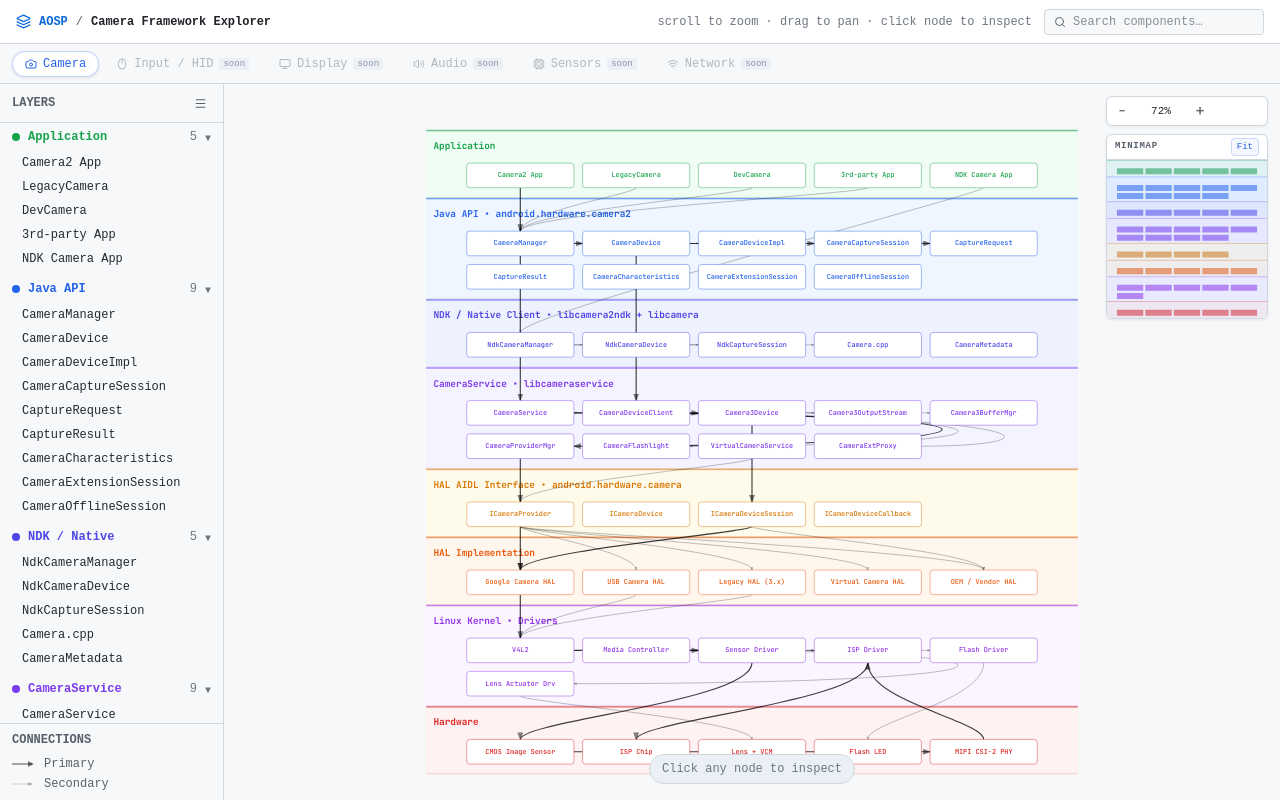
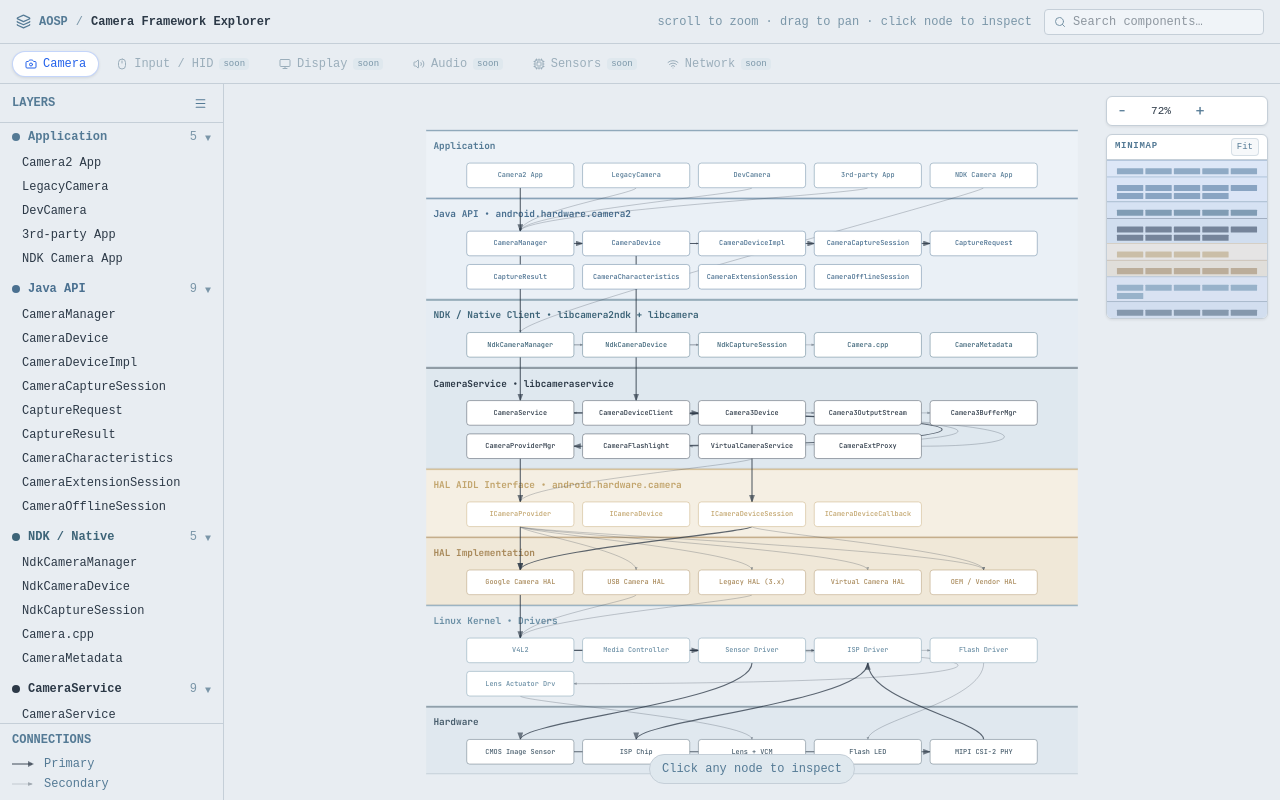
Before and after one commit to jooojub/aosp-code-explorer, a React (Vite) app: page / in a window 1280 px wide. Built offline with nearby package versions, Linux system fonts and the light colour scheme.

Commit message:
style: update UI color palette to a professional blue-gray theme

```diff
--- a/src/App.jsx
+++ b/src/App.jsx
@@ -11,7 +11,7 @@ function ModuleTabs({ active, onChange }) {
   return (
     <div
       className="flex-shrink-0 flex items-center gap-1 px-3 border-b"
-      style={{ borderColor: '#d0d7de', background: '#f6f8fa', height: 40 }}
+      style={{ borderColor: '#C5CFD8', background: '#E8EDF2', height: 40 }}
     >
       {MODULES.map(mod => {
         const Icon = mod.icon;
@@ -25,7 +25,7 @@ function ModuleTabs({ active, onChange }) {
               fontFamily: 'monospace',
               cursor: mod.ready ? 'pointer' : 'default',
               background: isActive ? '#ffffff' : 'transparent',
-              color: isActive ? mod.color : mod.ready ? '#57606a' : '#b0b8c1',
+              color: isActive ? mod.color : mod.ready ? '#547A95' : '#9BAEBB',
               border: isActive ? `1px solid ${mod.color}44` : '1px solid transparent',
               boxShadow: isActive ? '0 1px 3px rgba(0,0,0,0.10)' : 'none',
             }}
@@ -35,7 +35,7 @@ function ModuleTabs({ active, onChange }) {
             {!mod.ready && (
               <span
                 className="text-xs px-1 rounded"
-                style={{ fontSize: 9, background: '#eaf0f6', color: '#8c959f', fontFamily: 'monospace' }}
+                style={{ fontSize: 9, background: '#DFE8EE', color: '#7A96A8', fontFamily: 'monospace' }}
               >
                 soon
               </span>
@@ -69,30 +69,30 @@ export default function App() {
   }, [search]);
 
   return (
-    <div className="flex flex-col h-screen overflow-hidden" style={{ background: '#ffffff', color: '#1f2328' }}>
+    <div className="flex flex-col h-screen overflow-hidden" style={{ background: '#E8EDF2', color: '#2C3947' }}>
 
       {/* Header */}
       <header
         className="flex-shrink-0 flex items-center gap-3 px-4 h-11 border-b"
-        style={{ borderColor: '#d0d7de', background: '#ffffff' }}
+        style={{ borderColor: '#C5CFD8', background: '#E8EDF2' }}
       >
         <div className="flex items-center gap-2">
-          <Layers size={15} style={{ color: '#0969da' }} />
-          <span className="text-xs font-bold" style={{ color: '#0969da', fontFamily: 'monospace' }}>AOSP</span>
-          <span className="text-xs" style={{ color: '#57606a', fontFamily: 'monospace' }}>/</span>
-          <span className="text-xs font-semibold" style={{ color: '#1f2328', fontFamily: 'monospace' }}>
+          <Layers size={15} style={{ color: '#547A95' }} />
+          <span className="text-xs font-bold" style={{ color: '#547A95', fontFamily: 'monospace' }}>AOSP</span>
+          <span className="text-xs" style={{ color: '#7A96A8', fontFamily: 'monospace' }}>/</span>
+          <span className="text-xs font-semibold" style={{ color: '#2C3947', fontFamily: 'monospace' }}>
             Camera Framework Explorer
           </span>
         </div>
 
         <div className="flex-1" />
 
-        <span className="text-xs hidden md:block" style={{ color: '#6e7781', fontFamily: 'monospace' }}>
+        <span className="text-xs hidden md:block" style={{ color: '#7A96A8', fontFamily: 'monospace' }}>
           scroll to zoom · drag to pan · click node to inspect
         </span>
 
         <div className="relative">
-          <Search size={12} className="absolute left-2.5 top-1/2 -translate-y-1/2" style={{ color: '#57606a' }} />
+          <Search size={12} className="absolute left-2.5 top-1/2 -translate-y-1/2" style={{ color: '#7A96A8' }} />
           <input
             type="text"
             placeholder="Search components…"
@@ -100,21 +100,21 @@ export default function App() {
             onChange={e => setSearch(e.target.value)}
             className="pl-7 pr-7 py-1 text-xs rounded outline-none"
             style={{
-              background: '#f6f8fa',
-              border: '1px solid #d0d7de',
-              color: '#1f2328',
+              background: '#F0F4F8',
+              border: '1px solid #C5CFD8',
+              color: '#2C3947',
               fontFamily: 'monospace',
               width: 220,
               transition: 'border-color 0.15s',
             }}
-            onFocus={e => (e.target.style.borderColor = '#0969da')}
-            onBlur={e => (e.target.style.borderColor = '#d0d7de')}
+            onFocus={e => (e.target.style.borderColor = '#547A95')}
+            onBlur={e => (e.target.style.borderColor = '#C5CFD8')}
           />
           {search && (
             <button
               onClick={() => setSearch('')}
               className="absolute right-2 top-1/2 -translate-y-1/2"
-              style={{ color: '#57606a' }}
+              style={{ color: '#7A96A8' }}
             >
               <X size={11} />
             </button>
@@ -146,9 +146,9 @@ export default function App() {
             <div
               className="absolute bottom-4 left-1/2 -translate-x-1/2 text-xs px-3 py-1.5 rounded-full pointer-events-none"
               style={{
-                background: '#eaf0f6',
-                border: '1px solid #d0d7de',
-                color: '#6e7781',
+                background: '#DFE8EE',
+                border: '1px solid #C5CFD8',
+                color: '#547A95',
                 fontFamily: 'monospace',
               }}
             >
--- a/src/components/ArchMap.jsx
+++ b/src/components/ArchMap.jsx
@@ -68,7 +68,7 @@ function EdgePath({ edge, nodeMap, layerMap, dimmed }) {
   const strokeW = edge.important ? 1.6 : 1.0;
   return (
     <path d={d} fill="none"
-      stroke="rgba(0,0,0,1)" strokeWidth={strokeW} strokeOpacity={opacity}
+      stroke="rgba(44,57,71,1)" strokeWidth={strokeW} strokeOpacity={opacity}
       markerEnd={edge.important ? 'url(#arr-main)' : 'url(#arr-sec)'}
     />
   );
@@ -175,27 +175,27 @@ function Minimap({ transform, svgW, svgH, nodes, onApplyTransform, onFit }) {
   return (
     <div style={{
       background: '#ffffff',
-      border: '1px solid #d0d7de',
+      border: '1px solid #C5CFD8',
       borderRadius: 6,
       overflow: 'hidden',
       boxShadow: '0 1px 3px rgba(0,0,0,0.08)',
     }}>
       <div style={{
         padding: '3px 8px',
-        borderBottom: '1px solid #d0d7de',
+        borderBottom: '1px solid #C5CFD8',
         display: 'flex', alignItems: 'center', justifyContent: 'space-between',
       }}>
-        <span style={{ fontSize: 9, fontFamily: 'monospace', color: '#57606a', fontWeight: 700, letterSpacing: '0.08em' }}>
+        <span style={{ fontSize: 9, fontFamily: 'monospace', color: '#547A95', fontWeight: 700, letterSpacing: '0.08em' }}>
           MINIMAP
         </span>
         <button
           onClick={onFit}
           className="hover:bg-black/5 rounded transition-colors"
           style={{
-            fontSize: 9, fontFamily: 'monospace', color: '#2563eb',
-            padding: '1px 5px', border: '1px solid #2563eb33',
+            fontSize: 9, fontFamily: 'monospace', color: '#547A95',
+            padding: '1px 5px', border: '1px solid #547A9533',
             borderRadius: 4, lineHeight: 1.6, cursor: 'pointer',
-            background: '#2563eb0d',
+            background: '#547A950d',
           }}
         >
           Fit
@@ -207,7 +207,7 @@ function Minimap({ transform, svgW, svgH, nodes, onApplyTransform, onFit }) {
         onMouseDown={handleMouseDown}
         style={{ display: 'block', cursor: 'crosshair' }}
       >
-        <rect width={MINIMAP_W} height={mmH} fill="#f6f8fa" />
+        <rect width={MINIMAP_W} height={mmH} fill="#E8EDF2" />
         {LAYERS.map(l => (
           <g key={l.id}>
             <rect x={0} y={l.y * ms} width={MINIMAP_W} height={l.height * ms} fill={l.bg} />
@@ -226,7 +226,7 @@ function Minimap({ transform, svgW, svgH, nodes, onApplyTransform, onFit }) {
           x={vpX} y={vpY}
           width={Math.max(4, vpW)} height={Math.max(4, vpH)}
           fill="rgba(37,99,235,0.08)"
-          stroke="#2563eb" strokeWidth={1.5}
+          stroke="#547A95" strokeWidth={1.5}
           strokeDasharray="3,2"
           style={{ cursor: 'move' }}
         />
@@ -338,18 +338,18 @@ export default function ArchMap({ nodes, edges, selectedNode, onNodeClick }) {
   const handleHover = useCallback((id) => setHovered(id), []);
 
   return (
-    <div className="w-full h-full relative" style={{ background: '#f6f8fa' }}>
+    <div className="w-full h-full relative" style={{ background: '#E8EDF2' }}>
       <svg ref={svgRef} className="w-full h-full" style={{ display: 'block' }}>
         <defs>
           <marker id="arr-main" markerWidth="7" markerHeight="5" refX="6" refY="2.5" orient="auto">
-            <polygon points="0 0, 7 2.5, 0 5" fill="rgba(0,0,0,0.5)" />
+            <polygon points="0 0, 7 2.5, 0 5" fill="rgba(44,57,71,0.65)" />
           </marker>
           <marker id="arr-sec" markerWidth="5" markerHeight="4" refX="4" refY="2" orient="auto">
-            <polygon points="0 0, 5 2, 0 4" fill="rgba(0,0,0,0.25)" />
+            <polygon points="0 0, 5 2, 0 4" fill="rgba(44,57,71,0.35)" />
           </marker>
         </defs>
         <g ref={gRef}>
-          <rect x={0} y={0} width={CANVAS_W} height={CANVAS_H} fill="#f6f8fa" />
+          <rect x={0} y={0} width={CANVAS_W} height={CANVAS_H} fill="#E8EDF2" />
           {LAYERS.map(layer => <LayerBand key={layer.id} layer={layer} />)}
           {edges.map(edge => {
             const isConnectedEdge = hasSelection &&
@@ -378,7 +378,7 @@ export default function ArchMap({ nodes, edges, selectedNode, onNodeClick }) {
         <div
           className="flex items-center gap-1"
           style={{
-            background: '#ffffff', border: '1px solid #d0d7de',
+            background: '#ffffff', border: '1px solid #C5CFD8',
             borderRadius: 6, padding: '3px 4px',
             boxShadow: '0 1px 3px rgba(0,0,0,0.08)',
           }}
@@ -386,17 +386,17 @@ export default function ArchMap({ nodes, edges, selectedNode, onNodeClick }) {
           <button
             onClick={() => changeZoom(1 / 1.3)}
             className="flex items-center justify-center hover:bg-black/5 rounded transition-colors"
-            style={{ width: 22, height: 22, fontSize: 16, color: '#57606a', lineHeight: 1 }}
+            style={{ width: 22, height: 22, fontSize: 16, color: '#547A95', lineHeight: 1 }}
           >−</button>
           <button
             onClick={resetZoom}
             className="hover:bg-black/5 rounded transition-colors"
-            style={{ minWidth: 48, height: 22, fontSize: 11, fontFamily: 'monospace', color: '#24292f', textAlign: 'center' }}
+            style={{ minWidth: 48, height: 22, fontSize: 11, fontFamily: 'monospace', color: '#2C3947', textAlign: 'center' }}
           >{zoomPct}%</button>
           <button
             onClick={() => changeZoom(1.3)}
             className="flex items-center justify-center hover:bg-black/5 rounded transition-colors"
-            style={{ width: 22, height: 22, fontSize: 16, color: '#57606a', lineHeight: 1 }}
+            style={{ width: 22, height: 22, fontSize: 16, color: '#547A95', lineHeight: 1 }}
           >+</button>
         </div>
 
--- a/src/components/DetailPanel.jsx
+++ b/src/components/DetailPanel.jsx
@@ -3,20 +3,20 @@ import { X, Folder, File, ArrowRight, ArrowLeft, Link } from 'lucide-react';
 import { NODES, EDGES, LAYERS } from '../data/cameraData';
 
 const LAYER_META = {
-  app:      { label: 'Application',         color: '#16a34a' },
-  java:     { label: 'Java API',            color: '#2563eb' },
-  native:   { label: 'NDK / Native',        color: '#4f46e5' },
-  service:  { label: 'CameraService',       color: '#7c3aed' },
-  hal_if:   { label: 'HAL AIDL Interface',  color: '#d97706' },
-  hal_impl: { label: 'HAL Implementation',  color: '#ea580c' },
-  kernel:   { label: 'Kernel / Drivers',    color: '#9333ea' },
-  hw:       { label: 'Hardware',            color: '#dc2626' },
+  app:      { label: 'Application',         color: '#547A95' },
+  java:     { label: 'Java API',            color: '#4A7090' },
+  native:   { label: 'NDK / Native',        color: '#3D6478' },
+  service:  { label: 'CameraService',       color: '#2C3947' },
+  hal_if:   { label: 'HAL AIDL Interface',  color: '#C2A56D' },
+  hal_impl: { label: 'HAL Implementation',  color: '#A8895A' },
+  kernel:   { label: 'Kernel / Drivers',    color: '#6B8FA5' },
+  hw:       { label: 'Hardware',            color: '#4A5F6E' },
 };
 
 function Section({ title, children }) {
   return (
     <div className="mb-5">
-      <p className="text-xs font-semibold mb-2 tracking-widest" style={{ color: '#57606a', fontFamily: 'monospace' }}>
+      <p className="text-xs font-semibold mb-2 tracking-widest" style={{ color: '#547A95', fontFamily: 'monospace' }}>
         {title}
       </p>
       {children}
@@ -42,10 +42,10 @@ export default function DetailPanel({ node, onClose, onNodeClick }) {
   return (
     <aside
       className="w-80 flex-shrink-0 flex flex-col border-l overflow-hidden"
-      style={{ borderColor: '#d0d7de', background: '#f6f8fa' }}
+      style={{ borderColor: '#C5CFD8', background: '#E8EDF2' }}
     >
       {/* Header */}
-      <div className="flex items-start justify-between px-4 py-3 border-b" style={{ borderColor: '#d0d7de' }}>
+      <div className="flex items-start justify-between px-4 py-3 border-b" style={{ borderColor: '#C5CFD8' }}>
         <div className="flex-1 min-w-0">
           <h2
             className="text-sm font-bold leading-tight break-words"
@@ -68,7 +68,7 @@ export default function DetailPanel({ node, onClose, onNodeClick }) {
         <button
           onClick={onClose}
           className="ml-2 p-1 rounded hover:bg-black/10 transition-colors flex-shrink-0"
-          style={{ color: '#57606a' }}
+          style={{ color: '#547A95' }}
         >
           <X size={14} />
         </button>
@@ -80,7 +80,7 @@ export default function DetailPanel({ node, onClose, onNodeClick }) {
         {/* Description */}
         {node.description && (
           <Section title="DESCRIPTION">
-            <p className="text-xs leading-relaxed" style={{ color: '#57606a', fontFamily: 'monospace' }}>
+            <p className="text-xs leading-relaxed" style={{ color: '#547A95', fontFamily: 'monospace' }}>
               {node.description}
             </p>
           </Section>
@@ -91,10 +91,10 @@ export default function DetailPanel({ node, onClose, onNodeClick }) {
           <Section title="SOURCE PATH">
             <div
               className="flex items-start gap-2 px-2 py-1.5 rounded text-xs break-all"
-              style={{ background: '#ffffff', border: '1px solid #d0d7de' }}
+              style={{ background: '#F0F4F8', border: '1px solid #C5CFD8' }}
             >
-              <Folder size={12} className="flex-shrink-0 mt-0.5" style={{ color: '#bf8700' }} />
-              <span style={{ color: '#1f2328', fontFamily: 'monospace' }}>{node.path}</span>
+              <Folder size={12} className="flex-shrink-0 mt-0.5" style={{ color: '#C2A56D' }} />
+              <span style={{ color: '#2C3947', fontFamily: 'monospace' }}>{node.path}</span>
             </div>
           </Section>
         )}
@@ -107,10 +107,10 @@ export default function DetailPanel({ node, onClose, onNodeClick }) {
                 <div
                   key={f}
                   className="flex items-center gap-2 px-2 py-1 rounded text-xs"
-                  style={{ background: '#ffffff', border: '1px solid #d0d7de' }}
+                  style={{ background: '#F0F4F8', border: '1px solid #C5CFD8' }}
                 >
-                  <File size={11} className="flex-shrink-0" style={{ color: '#8250df' }} />
-                  <span className="truncate" style={{ color: '#57606a', fontFamily: 'monospace' }}>{f}</span>
+                  <File size={11} className="flex-shrink-0" style={{ color: '#547A95' }} />
+                  <span className="truncate" style={{ color: '#547A95', fontFamily: 'monospace' }}>{f}</span>
                 </div>
               ))}
             </div>
@@ -126,13 +126,13 @@ export default function DetailPanel({ node, onClose, onNodeClick }) {
                   key={e.target}
                   onClick={() => onNodeClick(e.peer)}
                   className="flex items-center gap-2 px-2 py-1.5 rounded text-xs text-left transition-colors hover:bg-black/5 w-full"
-                  style={{ border: '1px solid #d0d7de', background: '#ffffff' }}
+                  style={{ border: '1px solid #C5CFD8', background: '#F0F4F8' }}
                 >
                   <ArrowRight size={11} className="flex-shrink-0" style={{ color: e.peer.color }} />
                   <span className="flex-1 truncate font-medium" style={{ color: e.peer.color, fontFamily: 'monospace' }}>
                     {e.peer.label}
                   </span>
-                  <span className="text-xs flex-shrink-0" style={{ color: '#6e7781', fontFamily: 'monospace' }}>
+                  <span className="text-xs flex-shrink-0" style={{ color: '#7A96A8', fontFamily: 'monospace' }}>
                     {e.label}
                   </span>
                 </button>
@@ -150,13 +150,13 @@ export default function DetailPanel({ node, onClose, onNodeClick }) {
                   key={e.source}
                   onClick={() => onNodeClick(e.peer)}
                   className="flex items-center gap-2 px-2 py-1.5 rounded text-xs text-left transition-colors hover:bg-black/5 w-full"
-                  style={{ border: '1px solid #d0d7de', background: '#ffffff' }}
+                  style={{ border: '1px solid #C5CFD8', background: '#F0F4F8' }}
                 >
                   <ArrowLeft size={11} className="flex-shrink-0" style={{ color: e.peer.color }} />
                   <span className="flex-1 truncate font-medium" style={{ color: e.peer.color, fontFamily: 'monospace' }}>
                     {e.peer.label}
                   </span>
-                  <span className="text-xs flex-shrink-0" style={{ color: '#6e7781', fontFamily: 'monospace' }}>
+                  <span className="text-xs flex-shrink-0" style={{ color: '#7A96A8', fontFamily: 'monospace' }}>
                     {e.label}
                   </span>
                 </button>
--- a/src/components/Sidebar.jsx
+++ b/src/components/Sidebar.jsx
@@ -5,14 +5,14 @@ import { NODES } from '../data/cameraData';
 const LAYER_ORDER = ['app', 'java', 'native', 'service', 'hal_if', 'hal_impl', 'kernel', 'hw'];
 
 const LAYER_META = {
-  app:      { label: 'Application',          color: '#16a34a' },
-  java:     { label: 'Java API',             color: '#2563eb' },
-  native:   { label: 'NDK / Native',         color: '#4f46e5' },
-  service:  { label: 'CameraService',        color: '#7c3aed' },
-  hal_if:   { label: 'HAL AIDL Interface',   color: '#d97706' },
-  hal_impl: { label: 'HAL Implementation',   color: '#ea580c' },
-  kernel:   { label: 'Kernel / Drivers',     color: '#9333ea' },
-  hw:       { label: 'Hardware',             color: '#dc2626' },
+  app:      { label: 'Application',          color: '#547A95' },
+  java:     { label: 'Java API',             color: '#4A7090' },
+  native:   { label: 'NDK / Native',         color: '#3D6478' },
+  service:  { label: 'CameraService',        color: '#2C3947' },
+  hal_if:   { label: 'HAL AIDL Interface',   color: '#C2A56D' },
+  hal_impl: { label: 'HAL Implementation',   color: '#A8895A' },
+  kernel:   { label: 'Kernel / Drivers',     color: '#6B8FA5' },
+  hw:       { label: 'Hardware',             color: '#4A5F6E' },
 };
 
 export default function Sidebar({ selectedNode, onNodeClick, search, open, onToggle }) {
@@ -45,12 +45,12 @@ export default function Sidebar({ selectedNode, onNodeClick, search, open, onTog
     return (
       <aside
         className="flex-shrink-0 flex flex-col border-r"
-        style={{ width: 40, borderColor: '#d0d7de', background: '#f6f8fa' }}
+        style={{ width: 40, borderColor: '#C5CFD8', background: '#E8EDF2' }}
       >
         <button
           onClick={onToggle}
           className="flex items-center justify-center hover:bg-black/5 transition-colors"
-          style={{ width: 40, height: 36, color: '#57606a' }}
+          style={{ width: 40, height: 36, color: '#547A95' }}
           title="Show sidebar"
         >
           <Menu size={15} />
@@ -62,17 +62,17 @@ export default function Sidebar({ selectedNode, onNodeClick, search, open, onTog
   return (
     <aside
       className="w-56 flex-shrink-0 flex flex-col border-r overflow-hidden"
-      style={{ borderColor: '#d0d7de', background: '#f6f8fa' }}
+      style={{ borderColor: '#C5CFD8', background: '#E8EDF2' }}
     >
       {/* Legend header */}
-      <div className="flex items-center justify-between px-3 py-2 border-b" style={{ borderColor: '#d0d7de' }}>
-        <p className="text-xs font-semibold" style={{ color: '#57606a', fontFamily: 'monospace' }}>
+      <div className="flex items-center justify-between px-3 py-2 border-b" style={{ borderColor: '#C5CFD8' }}>
+        <p className="text-xs font-semibold" style={{ color: '#547A95', fontFamily: 'monospace' }}>
           LAYERS
         </p>
         <button
           onClick={onToggle}
           className="flex items-center justify-center rounded hover:bg-black/5 transition-colors"
-          style={{ width: 22, height: 22, color: '#57606a' }}
+          style={{ width: 22, height: 22, color: '#547A95' }}
           title="Hide sidebar"
         >
           <Menu size={13} />
@@ -101,10 +101,10 @@ export default function Sidebar({ selectedNode, onNodeClick, search, open, onTog
                 >
                   {meta.label}
                 </span>
-                <span className="text-xs" style={{ color: '#6e7781', fontFamily: 'monospace' }}>
+                <span className="text-xs" style={{ color: '#7A96A8', fontFamily: 'monospace' }}>
                   {layerNodes.length}
                 </span>
-                <span style={{ color: '#6e7781', fontSize: 10 }}>
+                <span style={{ color: '#7A96A8', fontSize: 10 }}>
                   {isCollapsed ? '▶' : '▼'}
                 </span>
               </button>
@@ -121,7 +121,7 @@ export default function Sidebar({ selectedNode, onNodeClick, search, open, onTog
                         className="block w-full text-left px-5 py-1 text-xs truncate transition-colors hover:bg-black/5"
                         style={{
                           fontFamily: 'monospace',
-                          color: isSelected ? node.color : '#24292f',
+                          color: isSelected ? node.color : '#2C3947',
                           background: isSelected ? node.color + '18' : 'transparent',
                           borderLeft: isSelected ? `2px solid ${node.color}` : '2px solid transparent',
                           paddingLeft: isSelected ? 18 : 20,
@@ -140,24 +140,24 @@ export default function Sidebar({ selectedNode, onNodeClick, search, open, onTog
       </div>
 
       {/* Legend for edge types */}
-      <div className="px-3 py-2 border-t" style={{ borderColor: '#d0d7de' }}>
-        <p className="text-xs font-semibold mb-2" style={{ color: '#57606a', fontFamily: 'monospace' }}>
+      <div className="px-3 py-2 border-t" style={{ borderColor: '#C5CFD8' }}>
+        <p className="text-xs font-semibold mb-2" style={{ color: '#547A95', fontFamily: 'monospace' }}>
           CONNECTIONS
         </p>
         <div className="flex flex-col gap-1">
           <div className="flex items-center gap-2">
             <svg width="24" height="8">
-              <line x1="0" y1="4" x2="20" y2="4" stroke="rgba(0,0,0,0.45)" strokeWidth="1.5" />
-              <polygon points="16,1 22,4 16,7" fill="rgba(0,0,0,0.5)" />
+              <line x1="0" y1="4" x2="20" y2="4" stroke="rgba(44,57,71,0.6)" strokeWidth="1.5" />
+              <polygon points="16,1 22,4 16,7" fill="rgba(44,57,71,0.65)" />
             </svg>
-            <span className="text-xs" style={{ color: '#57606a', fontFamily: 'monospace' }}>Primary</span>
+            <span className="text-xs" style={{ color: '#547A95', fontFamily: 'monospace' }}>Primary</span>
           </div>
           <div className="flex items-center gap-2">
             <svg width="24" height="8">
-              <line x1="0" y1="4" x2="20" y2="4" stroke="rgba(0,0,0,0.2)" strokeWidth="0.8" />
-              <polygon points="16,2 21,4 16,6" fill="rgba(0,0,0,0.25)" />
+              <line x1="0" y1="4" x2="20" y2="4" stroke="rgba(44,57,71,0.25)" strokeWidth="0.8" />
+              <polygon points="16,2 21,4 16,6" fill="rgba(44,57,71,0.3)" />
             </svg>
-            <span className="text-xs" style={{ color: '#57606a', fontFamily: 'monospace' }}>Secondary</span>
+            <span className="text-xs" style={{ color: '#547A95', fontFamily: 'monospace' }}>Secondary</span>
           </div>
         </div>
       </div>
--- a/src/index.css
+++ b/src/index.css
@@ -4,7 +4,7 @@
 
 body {
   margin: 0;
-  background: #ffffff;
+  background: #E8EDF2;
   font-family: 'JetBrains Mono', ui-monospace, monospace;
   -webkit-font-smoothing: antialiased;
 }
@@ -18,6 +18,6 @@ body {
 }
 
 ::-webkit-scrollbar { width: 6px; height: 6px; }
-::-webkit-scrollbar-track { background: #f6f8fa; }
-::-webkit-scrollbar-thumb { background: #d0d7de; border-radius: 3px; }
-::-webkit-scrollbar-thumb:hover { background: #afb8c1; }
+::-webkit-scrollbar-track { background: #E8EDF2; }
+::-webkit-scrollbar-thumb { background: #C5CFD8; border-radius: 3px; }
+::-webkit-scrollbar-thumb:hover { background: #9BAEBB; }
```
Also changed, not shown: src/data/cameraData.js (+16 -16 lines).
